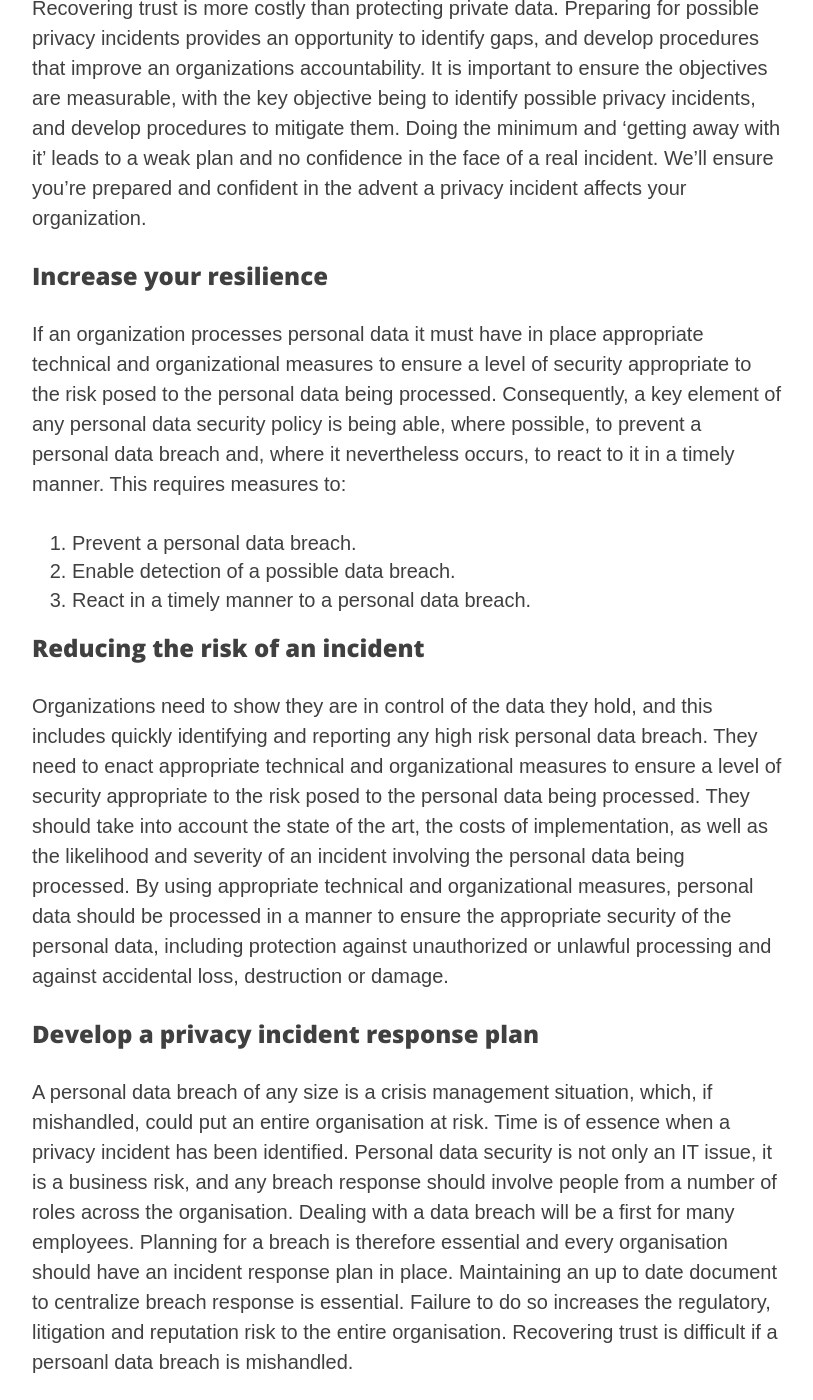
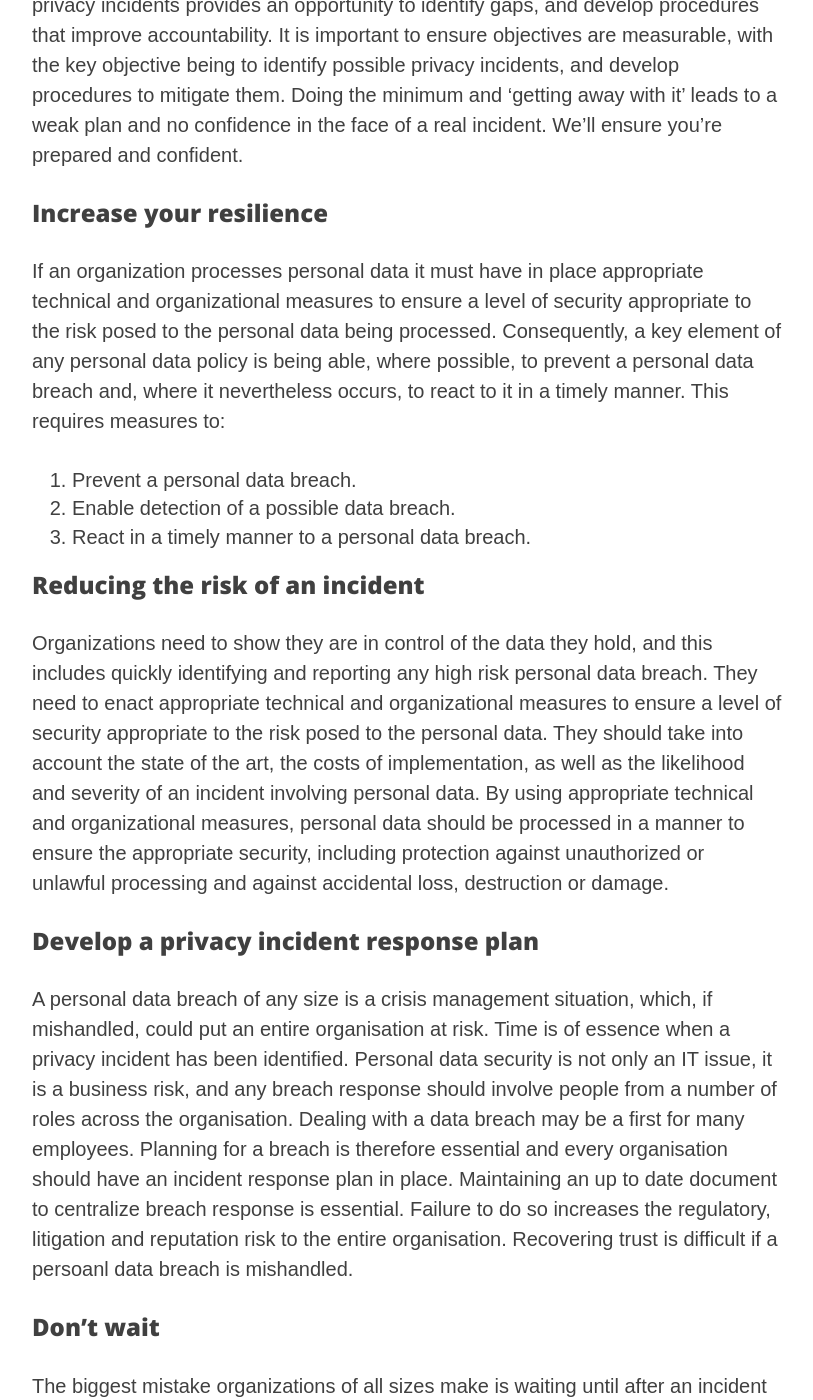
Before and after one commit to riod4/resources, a Jekyll site: the page built from _services/ensure-continuity-service.md, in a window 1280 px wide and 1400 px high, scrolled down 627 px. Shown: the whole window, without its empty margins (233-1046 px from the left). Built offline with Jekyll 4.4.1, drawn with Linux system fonts in a browser that asks for light colours; nearby versions of some CDN libraries; some of the changed text lies outside the part shown.

Commit message:
17-02-2020 v02

```diff
--- a/_services/ensure-continuity-service.md
+++ b/_services/ensure-continuity-service.md
@@ -13,11 +13,11 @@ header-credit-link:
 header-license:
 ---
 
-## Don't expose your organization to avoidable risk
-Recovering trust is more costly than protecting private data. Preparing for possible privacy incidents provides an opportunity to identify gaps, and develop procedures that improve an organizations accountability. It is important to ensure the objectives are measurable, with the key objective being to identify possible privacy incidents, and develop procedures to mitigate them. Doing the minimum and ‘getting away with it’ leads to a weak plan and no confidence in the face of a real incident. We’ll ensure you’re prepared and confident in the advent a privacy incident affects your organization.
+## Building confidence and trust
+Recovering trust is more costly than protecting private data. Preparing for possible privacy incidents provides an opportunity to identify gaps, and develop procedures that improve accountability. It is important to ensure objectives are measurable, with the key objective being to identify possible privacy incidents, and develop procedures to mitigate them. Doing the minimum and ‘getting away with it’ leads to a weak plan and no confidence in the face of a real incident. We’ll ensure you’re prepared and confident.
 
 ### Increase your resilience
-If an organization processes personal data it must have in place appropriate technical and organizational measures to ensure a level of security appropriate to the risk posed to the personal data being processed. Consequently, a key element of any personal data security policy is being able, where possible, to prevent a personal data breach and, where it nevertheless occurs, to react to it in a timely manner. This requires measures to:
+If an organization processes personal data it must have in place appropriate technical and organizational measures to ensure a level of security appropriate to the risk posed to the personal data being processed. Consequently, a key element of any personal data policy is being able, where possible, to prevent a personal data breach and, where it nevertheless occurs, to react to it in a timely manner. This requires measures to:
 
 1.	Prevent a personal data breach.
 2.	Enable detection of a possible data breach.
@@ -25,10 +25,10 @@ If an organization processes personal data it must have in place appropriate tec
 
 
 ### Reducing the risk of an incident
-Organizations need to show they are in control of the data they hold, and this includes quickly identifying and reporting any high risk personal data breach. They need to enact appropriate technical and organizational measures to ensure a level of security appropriate to the risk posed to the personal data being processed. They should take into account the state of the art, the costs of implementation, as well as the likelihood and severity of an incident involving the personal data being processed. By using appropriate technical and organizational measures, personal data should be processed in a manner to ensure the appropriate security of the personal data, including protection against unauthorized or unlawful processing and against accidental loss, destruction or damage.
+Organizations need to show they are in control of the data they hold, and this includes quickly identifying and reporting any high risk personal data breach. They need to enact appropriate technical and organizational measures to ensure a level of security appropriate to the risk posed to the personal data. They should take into account the state of the art, the costs of implementation, as well as the likelihood and severity of an incident involving personal data. By using appropriate technical and organizational measures, personal data should be processed in a manner to ensure the appropriate security, including protection against unauthorized or unlawful processing and against accidental loss, destruction or damage.
 
 ### Develop a privacy incident response plan
-A personal data breach of any size is a crisis management situation, which, if mishandled, could put an entire organisation at risk. Time is of essence when a privacy incident has been identified. Personal data security is not only an IT issue, it is a business risk, and any breach response should involve people from a number of roles across the organisation. Dealing with a data breach will be a first for many employees. Planning for a breach is therefore essential and every organisation should have an incident response plan in place. Maintaining an up to date document to centralize breach response is essential. Failure to do so increases the regulatory, litigation and reputation risk to the entire organisation. Recovering trust is difficult if a persoanl data breach is mishandled.
+A personal data breach of any size is a crisis management situation, which, if mishandled, could put an entire organisation at risk. Time is of essence when a privacy incident has been identified. Personal data security is not only an IT issue, it is a business risk, and any breach response should involve people from a number of roles across the organisation. Dealing with a data breach may be a first for many employees. Planning for a breach is therefore essential and every organisation should have an incident response plan in place. Maintaining an up to date document to centralize breach response is essential. Failure to do so increases the regulatory, litigation and reputation risk to the entire organisation. Recovering trust is difficult if a persoanl data breach is mishandled.
 
 ### Don't wait
 The biggest mistake organizations of all sizes make is waiting until after an incident to figure out what to do next. It is unfortunate since, generally, an organization will not suffer simply because of a data breach. It will expose itself to negative consequences due to improperly responding to a breach, the result of not having a crisis plan in place. It’s important to not only build better defenses, but also better responses.
```
